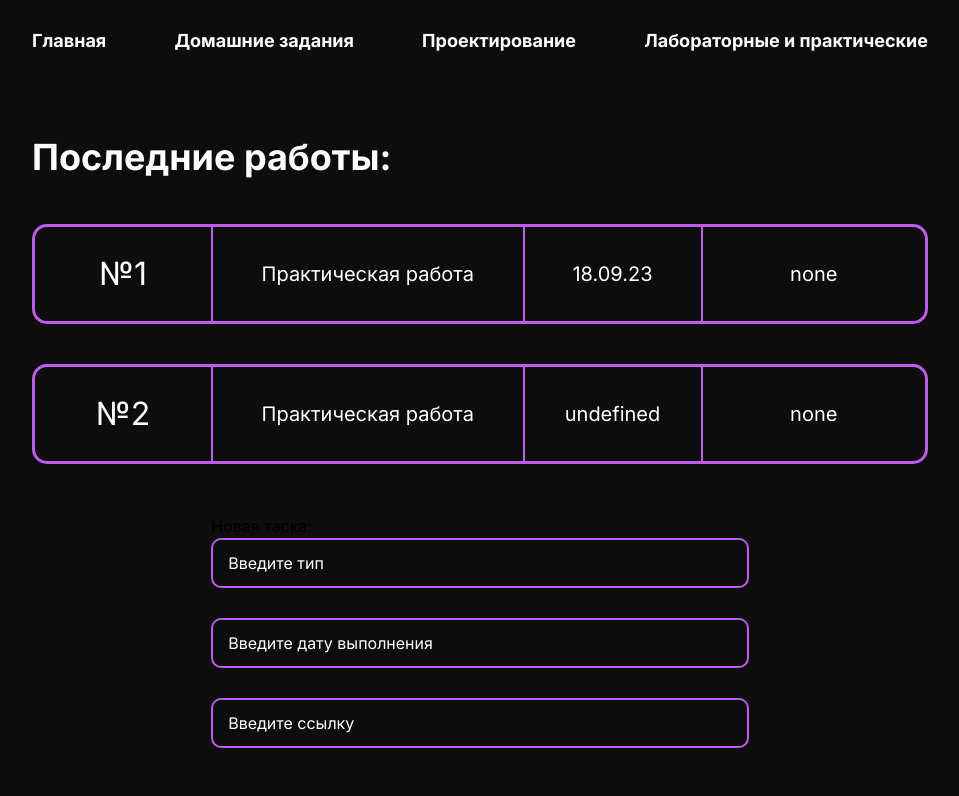
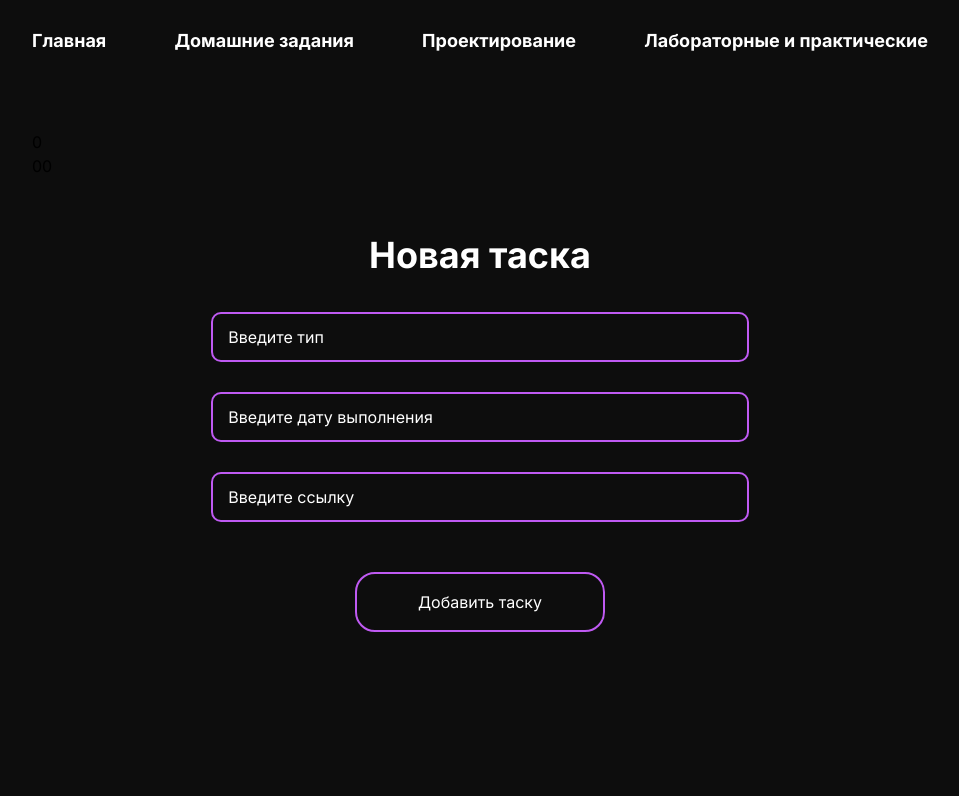
Before and after one commit to RoastedPikachu/Report_Site, a Next.js app: page / in a window 1280 px wide. Shown: the top 796 px of the page, without its empty margins (160-1119 px from the left). Built offline with nearby package versions, Linux system fonts and the light colour scheme.

Commit message:
Интегрировал RTK Query

```diff
--- a/package.json
+++ b/package.json
@@ -9,6 +9,7 @@
     "lint": "next lint"
   },
   "dependencies": {
+    "@reduxjs/toolkit": "^1.9.5",
     "@types/node": "20.6.2",
     "@types/react": "18.2.21",
     "@types/react-dom": "18.2.7",
@@ -16,9 +17,13 @@
     "eslint": "8.49.0",
     "eslint-config-next": "13.4.19",
     "next": "13.4.19",
+    "next-redux-wrapper": "^8.1.0",
     "postcss": "8.4.29",
     "react": "18.2.0",
     "react-dom": "18.2.0",
+    "react-redux": "^8.1.2",
+    "redux": "^4.2.1",
+    "redux-persist": "^6.0.0",
     "tailwindcss": "3.3.3",
     "typescript": "5.2.2"
   }
--- a/src/app/layout.tsx
+++ b/src/app/layout.tsx
@@ -1,6 +1,8 @@
 import './globals.css'
 import type { Metadata } from 'next'
 import { Inter } from 'next/font/google'
+
+import { ReduxProvider } from '@/store/provider';
 
 const inter = Inter({ subsets: ['latin'] })
 
@@ -16,7 +18,11 @@ export default function RootLayout({
 }) {
   return (
     <html lang="ru">
-      <body className={inter.className}>{children}</body>
+      <body className={inter.className}>
+        <ReduxProvider>
+          {children}
+        </ReduxProvider>
+      </body>
     </html>
   )
 }
--- a/src/app/page.tsx
+++ b/src/app/page.tsx
@@ -1,5 +1,9 @@
 'use client';
 import React, { useState } from 'react';
+
+import { taskSlice } from '@/store/storeReducers/TaskSlice';
+import { useAppDispatch, useAppSelector } from "@/store/storeHooks";
+import { RootState } from "@/store";
 
 import TheHeader from '@/widgets/shared/TheHeader';
 import TheFooter from '@/widgets/shared/TheFooter';
@@ -12,29 +16,25 @@ interface Task {
 }
 
 export default function Home() {
-  const [tasks, setTasks] = useState([
-      {
-          id: 1,
-          type: 'Практическая работа',
-          date: '18.09.23',
-          link: 'none'
-      },
-      {
-          id: 2,
-          type: 'Практическая работа',
-          date: 'undefined',
-          link: 'none'
-      }
-  ] as Task[])
+  const dispatch = useAppDispatch();
+
+  const tasks = useAppSelector((state:RootState) => state.tasksSlice.tasks);
+
+  const [type, setType] = useState('');
+  const [date, setDate] = useState('');
+  const [link, setLink] = useState('');
+
+  const { addTask, clearTasks } = taskSlice.actions;
 
   return (
     <>
         <TheHeader/>
 
-        <main className='relative px-[15%] mt-[50px] w-full h-[800px]'>
-            <h2 className='text-[#ffffff] text-[2.25rem] font-bold'>Последние работы: </h2>
+        <main className='relative px-[15%] mt-[50px] w-full h-auto min-h-[800px]'>
+            {tasks.length && <h2 className='text-[#ffffff] text-[2.25rem] font-bold'>Последние работы: </h2>}
 
-            {tasks.map((item:Task) => (
+            <div>
+                {tasks.length && tasks.map((item:Task) => (
                     <div key={item.id} className='flex items-center mt-[40px] w-full h-[100px] border-[3px] border-[#bf5af2] rounded-[15px] text-[#ffffff] text-[1.25rem] text-center'>
                         <span className='flex justify-center items-center w-[20%] h-full text-[2rem] border-r-2 border-[#bf5af2]'>№{ item.id }</span>
 
@@ -46,16 +46,19 @@ export default function Home() {
                     </div>
                 ))}
 
+                {tasks.length && <button type='button' onClick={() => dispatch(clearTasks())} className='ml-[calc(50%-125px)] mt-[50px] w-[250px] h-[60px] border-2 border-[#bf5af2] rounded-[20px] text-[#ffffff] ease-in-out duration-500 hover:translate-y-[5px]'>Удалить все таски</button>}
+            </div>
+
             <form className='mt-[50px] px-[20%] w-full h-auto'>
-                <h3>Новая таска:</h3>
+                <h3 className='text-[#ffffff] text-[2.25rem] font-bold text-center'>Новая таска</h3>
 
-                <input type='text' placeholder='Введите тип' className='pl-[15px] w-full h-[50px] bg-[#0d0d0d] border-2 border-[#bf5af2] rounded-[10px] text-[#ffffff] text-[1rem] placeholder-[#ffffff] outline-none'/>
+                <input type='text' onChange={(event) => setType(event.target.value)} placeholder='Введите тип' className='mt-[30px] pl-[15px] w-full h-[50px] bg-[#0d0d0d] border-2 border-[#bf5af2] rounded-[10px] text-[#ffffff] text-[1rem] placeholder-[#ffffff] outline-none'/>
 
-                <input type='text' placeholder='Введите дату выполнения' className='mt-[30px] pl-[15px] w-full h-[50px] bg-[#0d0d0d] border-2 border-[#bf5af2] rounded-[10px] text-[#ffffff] text-[1rem] placeholder-[#ffffff] outline-none'/>
+                <input type='text' onChange={(event) => setDate(event.target.value)} placeholder='Введите дату выполнения' className='mt-[30px] pl-[15px] w-full h-[50px] bg-[#0d0d0d] border-2 border-[#bf5af2] rounded-[10px] text-[#ffffff] text-[1rem] placeholder-[#ffffff] outline-none'/>
 
-                <input type='text' placeholder='Введите ссылку' className='mt-[30px] pl-[15px] w-full h-[50px] border-2 bg-[#0d0d0d] border-[#bf5af2] rounded-[10px] text-[#ffffff] text-[1rem] placeholder-[#ffffff] outline-none'/>
+                <input type='text' onChange={(event) => setLink(event.target.value)} placeholder='Введите ссылку' className='mt-[30px] pl-[15px] w-full h-[50px] border-2 bg-[#0d0d0d] border-[#bf5af2] rounded-[10px] text-[#ffffff] text-[1rem] placeholder-[#ffffff] outline-none'/>
 
-                <button className='ml-[calc(50%-125px)] mt-[50px] w-[250px] h-[60px] border-2 border-[#bf5af2] rounded-[20px] text-[#ffffff] ease-in-out duration-500 hover:mt-[55px]'>Добавить таску</button>
+                <button type='button' onClick={() => dispatch(addTask({id: +(Math.random() * 1000).toFixed(0), type: type, date: date, link: link}))} className='ml-[calc(50%-125px)] mt-[50px] w-[250px] h-[60px] border-2 border-[#bf5af2] rounded-[20px] text-[#ffffff] ease-in-out duration-500 hover:translate-y-[5px]'>Добавить таску</button>
             </form>
         </main>
 
--- /dev/null
+++ b/src/store/index.ts
@@ -0,0 +1,27 @@
+import { configureStore, combineReducers } from "@reduxjs/toolkit";
+
+import { persistReducer, persistStore } from 'redux-persist';
+import storage from 'redux-persist/lib/storage';
+
+import TaskReducer from '@/store/storeReducers/TaskSlice';
+
+const persistConfig = {
+    key: 'root',
+    storage,
+}
+
+const rootReducer = combineReducers({
+    tasksSlice: TaskReducer
+})
+
+const persistedReducer = persistReducer(persistConfig, rootReducer);
+
+export const store = configureStore({
+    reducer: persistedReducer
+});
+
+export const persistor = persistStore(store);
+
+export type RootState = ReturnType<typeof rootReducer>;
+export type AppState = ReturnType<typeof store.getState>;
+export type AppDispatch = typeof store.dispatch;
--- /dev/null
+++ b/src/store/provider.tsx
@@ -0,0 +1,15 @@
+'use client';
+import { PersistGate } from 'redux-persist/integration/react';
+import { Provider } from 'react-redux';
+
+import { store, persistor } from '@/store/index';
+
+export function ReduxProvider({children}: {children: React.ReactNode}) {
+    return (
+        <Provider store={store}>
+            <PersistGate loading={null} persistor={persistor}>
+                { children }
+            </PersistGate>
+        </Provider>
+    )
+}
--- /dev/null
+++ b/src/store/storeHooks/index.ts
@@ -0,0 +1,5 @@
+import { TypedUseSelectorHook, useDispatch, useSelector } from 'react-redux';
+import { AppDispatch, RootState } from '@/store/';
+
+export const useAppDispatch = () => useDispatch<AppDispatch>();
+export const useAppSelector: TypedUseSelectorHook<RootState> = useSelector;
--- /dev/null
+++ b/src/store/storeReducers/TaskSlice.ts
@@ -0,0 +1,31 @@
+import { createSlice, PayloadAction } from '@reduxjs/toolkit';
+
+interface Task {
+    id: number;
+    type: string;
+    date: string;
+    link: string;
+}
+
+interface TaskState {
+    tasks: Task[]
+}
+
+const initialState:TaskState = {
+    tasks: []
+}
+
+export const taskSlice = createSlice({
+    name: "tasksSlice",
+    initialState,
+    reducers: {
+        addTask(state: TaskState, action: PayloadAction<Task>) {
+            state.tasks.push(action.payload);
+        },
+        clearTasks(state: TaskState) {
+            state.tasks = [];
+        }
+    }
+});
+
+export default taskSlice.reducer;
```
Also changed, not shown: src/store/storeInterfaces.ts (added), 1 other file (tests, documents, lock files or other folders). Lines whose indentation alone changed are shown as unchanged.
